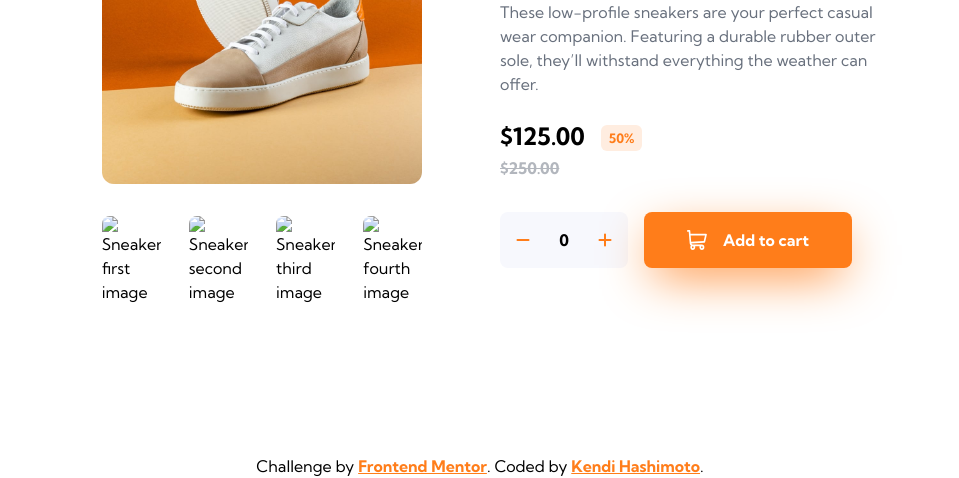
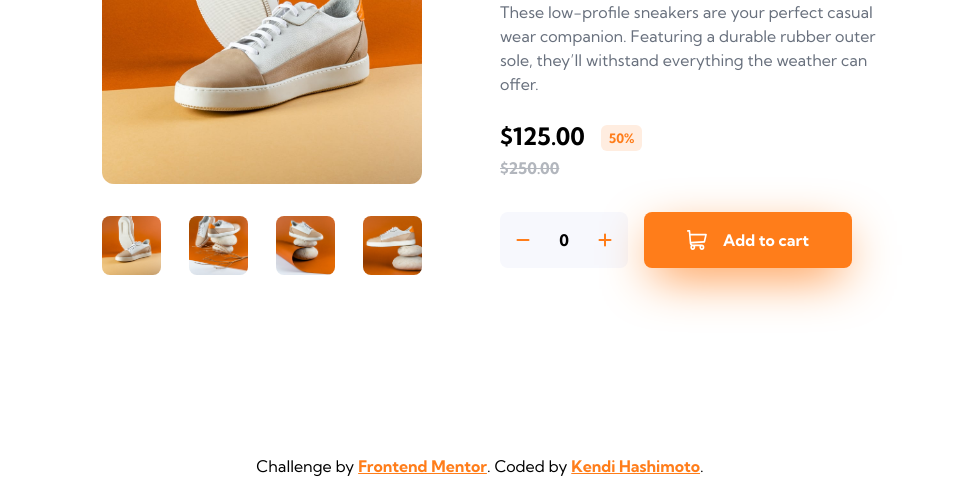
Before and after one commit to KendiHashimoto/Sneakers-ecommerce, a website built with Vite: page index.html in a window 1280 px wide. Shown: the part 322-800 px from the top of the page, without its empty margins (160-1119 px from the left). Built offline with nearby package versions, Linux system fonts and the light colour scheme; files whose address does not match are found by name.

```diff
--- a/index.html
+++ b/index.html
@@ -107,12 +107,13 @@
           <button class="mobileLightboxButtons previousLightboxBtn left-[4%]">
             <img src="assets/images/icons/icon-previous.svg" alt="Previous icon"></button>
 
-          <img class="bigSneaker-img active" src="assets/images/sneakers/image-product-1.jpg" alt="Sneaker first image">
-          <img class="bigSneaker-img inactive" src="assets/images/sneakers/image-product-2.jpg"
+          <img class="bigSneaker-img active" src="assets/images/sneakers/image-product-1.0c6fe8e3.jpg"
+            alt="Sneaker first image">
+          <img class="bigSneaker-img inactive" src="assets/images/sneakers/image-product-2.a8acaa06.jpg"
             alt="Sneaker second image">
-          <img class="bigSneaker-img inactive" src="assets/images/sneakers/image-product-3.jpg"
+          <img class="bigSneaker-img inactive" src="assets/images/sneakers/image-product-3.5a0b3bac.jpg"
             alt="Sneaker third image">
-          <img class="bigSneaker-img inactive" src="assets/images/sneakers/image-product-4.jpg"
+          <img class="bigSneaker-img inactive" src="assets/images/sneakers/image-product-4.b130dea1.jpg"
             alt="Sneaker fourth image">
 
           <button class="mobileLightboxButtons nextLightboxBtn right-[4%]">
@@ -123,25 +124,25 @@
       <!-- THUMBNAILS -->
       <div class="flex gap-7 max-bigDesktop:justify-center">
         <div class="thumbnail-container">
-          <a data-fslightbox="gallery" href="assets/images/sneakers/image-product-1.jpg" data-type="image">
+          <a data-fslightbox="gallery" href="assets/images/sneakers/image-product-1.0c6fe8e3.jpg" data-type="image">
             <img class="rounded-lg hover:opacity-40" src="assets/images/sneakers/image-product-1.0c6fe8e3.jpg"
               alt="Sneaker first image">
           </a>
         </div>
         <div class="thumbnail-container">
-          <a data-fslightbox="gallery" href="assets/images/sneakers/image-product-2.jpg" data-type="image">
+          <a data-fslightbox="gallery" href="assets/images/sneakers/image-product-2.a8acaa06.jpg" data-type="image">
             <img class="rounded-lg hover:opacity-40" src="assets/images/sneakers/image-product-2.a8acaa06.jpg"
               alt="Sneaker second image">
           </a>
         </div>
         <div class="thumbnail-container">
-          <a data-fslightbox="gallery" href="assets/images/sneakers/image-product-3.jpg" data-type="image">
+          <a data-fslightbox="gallery" href="assets/images/sneakers/image-product-3.5a0b3bac.jpg" data-type="image">
             <img class="rounded-lg hover:opacity-40" src="assets/images/sneakers/image-product-3.5a0b3bac.jpg"
               alt="Sneaker third image">
           </a>
         </div>
         <div class="thumbnail-container">
-          <a data-fslightbox="gallery" href="assets/images/sneakers/image-product-4.jpg" data-type="image">
+          <a data-fslightbox="gallery" href="assets/images/sneakers/image-product-4.b130dea1.jpg" data-type="image">
             <img class="rounded-lg hover:opacity-40" src="assets/images/sneakers/image-product-4.b130dea1.jpg"
               alt="Sneaker fourth image">
           </a>
```
Also changed, not shown: assets/images/sneakers/image-product-1.0c6fe8e3.jpg (renamed from assets/images/sneakers/image-product-1.jpg), assets/images/sneakers/image-product-2.a8acaa06.jpg (renamed from assets/images/sneakers/image-product-2.jpg), assets/images/sneakers/image-product-3.5a0b3bac.jpg (renamed from assets/images/sneakers/image-product-3.jpg), assets/images/sneakers/image-product-4.b130dea1.jpg (renamed from assets/images/sneakers/image-product-4.jpg).
